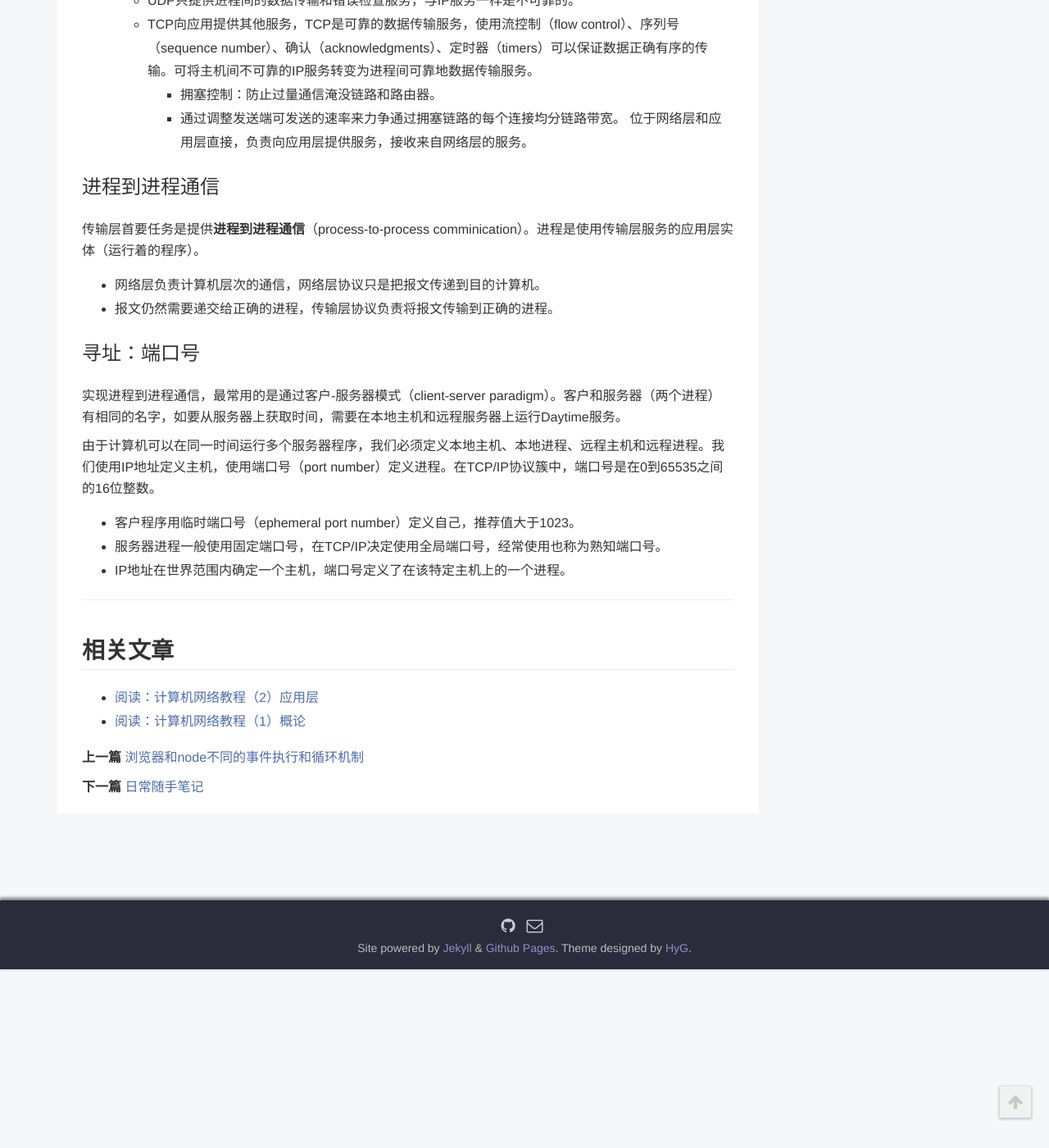
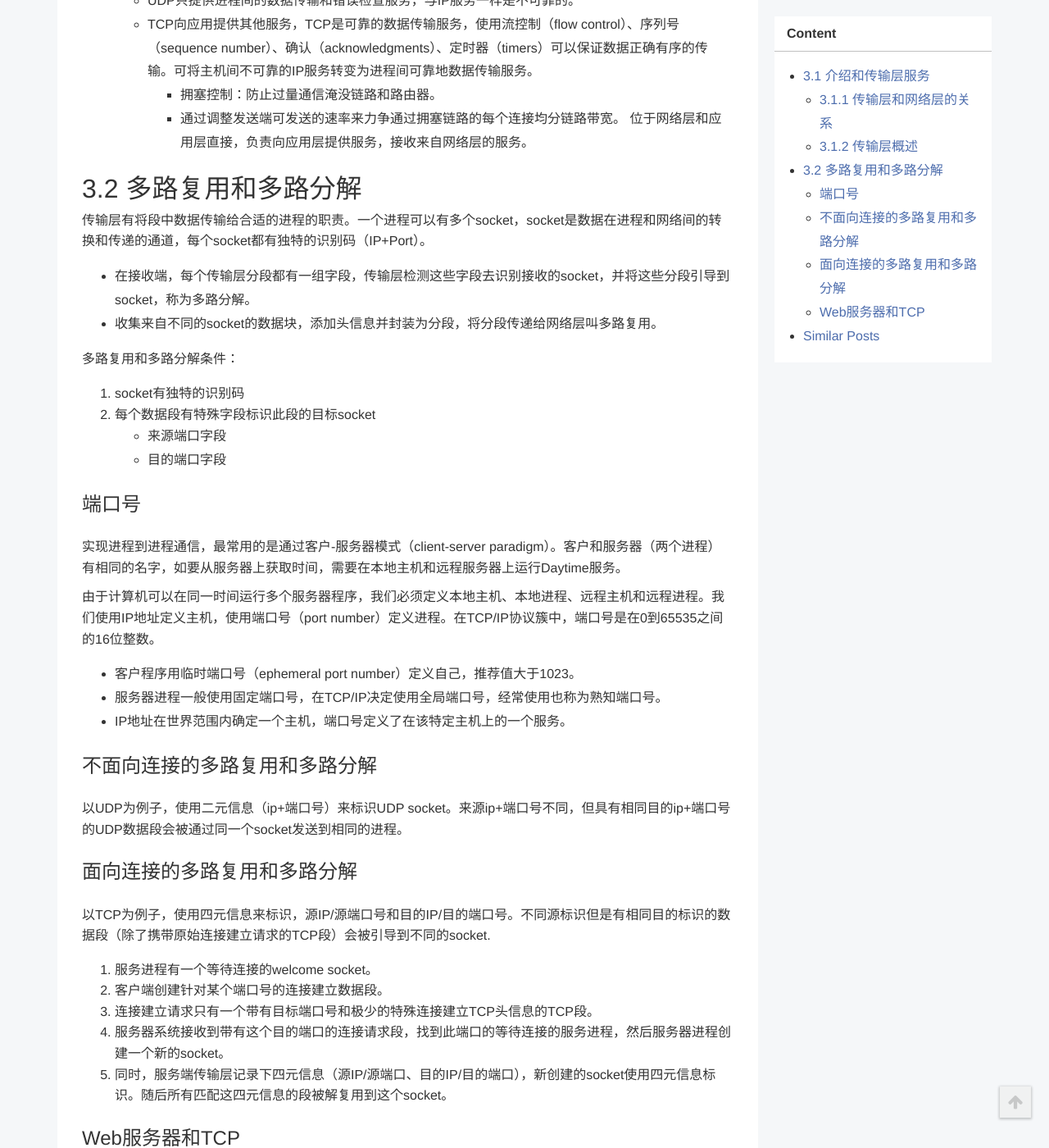
Before and after one commit to toBeTheLight/toBeTheLight.github.io, a Jekyll site: the page built from _posts/2018-03-19-计算机网络教程3 传输层.md, in a window 1280 px wide and 1400 px high, scrolled down 1201 px. Shown: the whole window at 82% size. Built offline with Jekyll 4.4.1, drawn with Linux system fonts in a browser that asks for light colours; a style sheet for code colours, icons or effects is not loaded; before the commit the page ends 2383 px from its top, so only the background shows below that; some of the changed text lies outside the part shown.

Commit message:
update: 计算机网络教程3 3.2

```diff
--- a/_posts/2018-03-19-计算机网络教程3 传输层.md
+++ b/_posts/2018-03-19-计算机网络教程3 传输层.md
@@ -51,18 +51,50 @@
         * 通过调整发送端可发送的速率来力争通过拥塞链路的每个连接均分链路带宽。
 位于网络层和应用层直接，负责向应用层提供服务，接收来自网络层的服务。
 
+# 3.2 多路复用和多路分解
 
-### 进程到进程通信
+传输层有将段中数据传输给合适的进程的职责。一个进程可以有多个socket，socket是数据在进程和网络间的转换和传递的通道，每个socket都有独特的识别码（IP+Port）。
 
-传输层首要任务是提供**进程到进程通信**（process-to-process comminication）。进程是使用传输层服务的应用层实体（运行着的程序）。
-* 网络层负责计算机层次的通信，网络层协议只是把报文传递到目的计算机。
-* 报文仍然需要递交给正确的进程，传输层协议负责将报文传输到正确的进程。
+* 在接收端，每个传输层分段都有一组字段，传输层检测这些字段去识别接收的socket，并将这些分段引导到socket，称为多路分解。
+* 收集来自不同的socket的数据块，添加头信息并封装为分段，将分段传递给网络层叫多路复用。
 
-### 寻址：端口号
+多路复用和多路分解条件：
+1. socket有独特的识别码
+2. 每个数据段有特殊字段标识此段的目标socket
+    * 来源端口字段
+    * 目的端口字段
+
+### 端口号
 
 实现进程到进程通信，最常用的是通过客户-服务器模式（client-server paradigm）。客户和服务器（两个进程）有相同的名字，如要从服务器上获取时间，需要在本地主机和远程服务器上运行Daytime服务。
 
 由于计算机可以在同一时间运行多个服务器程序，我们必须定义本地主机、本地进程、远程主机和远程进程。我们使用IP地址定义主机，使用端口号（port number）定义进程。在TCP/IP协议簇中，端口号是在0到65535之间的16位整数。
 * 客户程序用临时端口号（ephemeral port number）定义自己，推荐值大于1023。
 * 服务器进程一般使用固定端口号，在TCP/IP决定使用全局端口号，经常使用也称为熟知端口号。
-* IP地址在世界范围内确定一个主机，端口号定义了在该特定主机上的一个进程。
+* IP地址在世界范围内确定一个主机，端口号定义了在该特定主机上的一个服务。
+
+### 不面向连接的多路复用和多路分解
+
+以UDP为例子，使用二元信息（ip+端口号）来标识UDP socket。来源ip+端口号不同，但具有相同目的ip+端口号的UDP数据段会被通过同一个socket发送到相同的进程。
+
+### 面向连接的多路复用和多路分解
+
+以TCP为例子，使用四元信息来标识，源IP/源端口号和目的IP/目的端口号。不同源标识但是有相同目的标识的数据段（除了携带原始连接建立请求的TCP段）会被引导到不同的socket.
+
+1. 服务进程有一个等待连接的welcome socket。
+2. 客户端创建针对某个端口号的连接建立数据段。
+3. 连接建立请求只有一个带有目标端口号和极少的特殊连接建立TCP头信息的TCP段。
+4. 服务器系统接收到带有这个目的端口的连接请求段，找到此端口的等待连接的服务进程，然后服务器进程创建一个新的socket。
+5. 同时，服务端传输层记录下四元信息（源IP/源端口、目的IP/目的端口），新创建的socket使用四元信息标识。随后所有匹配这四元信息的段被解复用到这个socket。
+
+### Web服务器和TCP
+
+Web服务器为每个连接创建一个新的进程，这些进程都有自己的连接socket。但是事实上，连接socket和进程间并不是一一对应的，现在的高性能Web服务器只用一个进程，而对每个客户端连接创建一个带有连接socket的新线程。
+
+非持久HTTP连接会有频繁的创建过程，会严重影响Web服务的性能。
+
+<!-- ### 进程到进程通信
+
+传输层首要任务是提供**进程到进程通信**（process-to-process comminication）。进程是使用传输层服务的应用层实体（运行着的程序）。
+* 网络层负责计算机层次的通信，网络层协议只是把报文传递到目的计算机。
+* 报文仍然需要递交给正确的进程，传输层协议负责将报文传输到正确的进程。 -->
```
